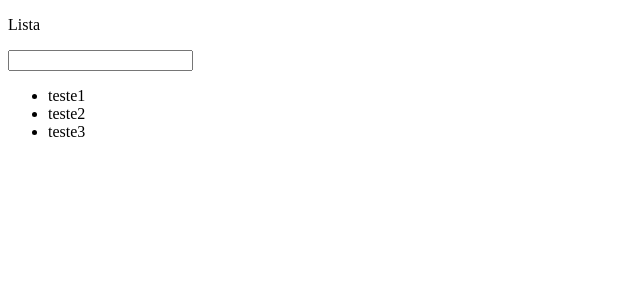
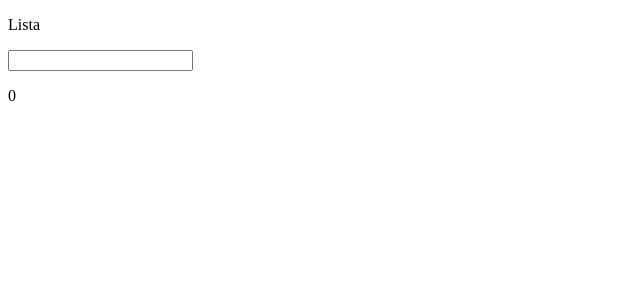
Before and after one commit to Joallisson/curso-react-com-typescript, a React (Create React App) app: page /pagina-inicial in a window 1280 px wide. Shown: the top 300 px of the page, without its empty margins (0-640 px from the left). Built offline with nearby package versions, Linux system fonts and the light colour scheme.

Commit message:
Aula 21 - Trabalhando com listas de objetos

```diff
--- a/src/app/pages/Dashboard/index.tsx
+++ b/src/app/pages/Dashboard/index.tsx
@@ -1,8 +1,13 @@
 import { useCallback, useState } from "react";
+
+interface IListItem {
+    title: string,
+    isSelected: boolean
+}
 
 export const Dashboard = () => {
 
-    const [lista, setLista] = useState<string[]>(["teste1", "teste2", "teste3"]);
+    const [lista, setLista] = useState<IListItem[]>([]);
 
     const handleInputKeyDown: React.KeyboardEventHandler<HTMLInputElement> = useCallback((e) => {
         if (e.key === 'Enter') {
@@ -12,8 +17,12 @@
             e.currentTarget.value = '';
 
             setLista((oldLista) => {
-                if(oldLista.includes(value)) return oldLista;
-                return [...oldLista, value];
+                if(oldLista.some((listItem) => listItem.title === value)) return oldLista;
+
+                return [...oldLista, {
+                    title: value,
+                    isSelected: false
+                }];
             });
         }
     }, [])
@@ -24,9 +33,31 @@
 
            <input onKeyDown={handleInputKeyDown} />
 
+           <p>{lista.filter((ListItem) => ListItem.isSelected).length}</p>
+
            <ul>
-            {lista.map((value) => {
-                return <li key={value}>{value}</li>;
+            {lista.map((listItem) => {
+                return <li key={listItem.title}>
+                    <input
+                    type="checkbox"
+                    checked={listItem.isSelected}
+                    onChange={() => {
+                        setLista(oldLista => {
+                            return oldLista.map((oldListItem) => {
+                                const newIsSelected = oldListItem.title === listItem.title
+                                ? !oldListItem.isSelected
+                                : oldListItem.isSelected;
+
+                                return {
+                                    ...oldListItem,
+                                    isSelected: newIsSelected
+                                }
+                            })
+                        })
+                    }}
+                    />
+                    {listItem.title}
+                </li>;
             })}
            </ul>
         </div>
```
